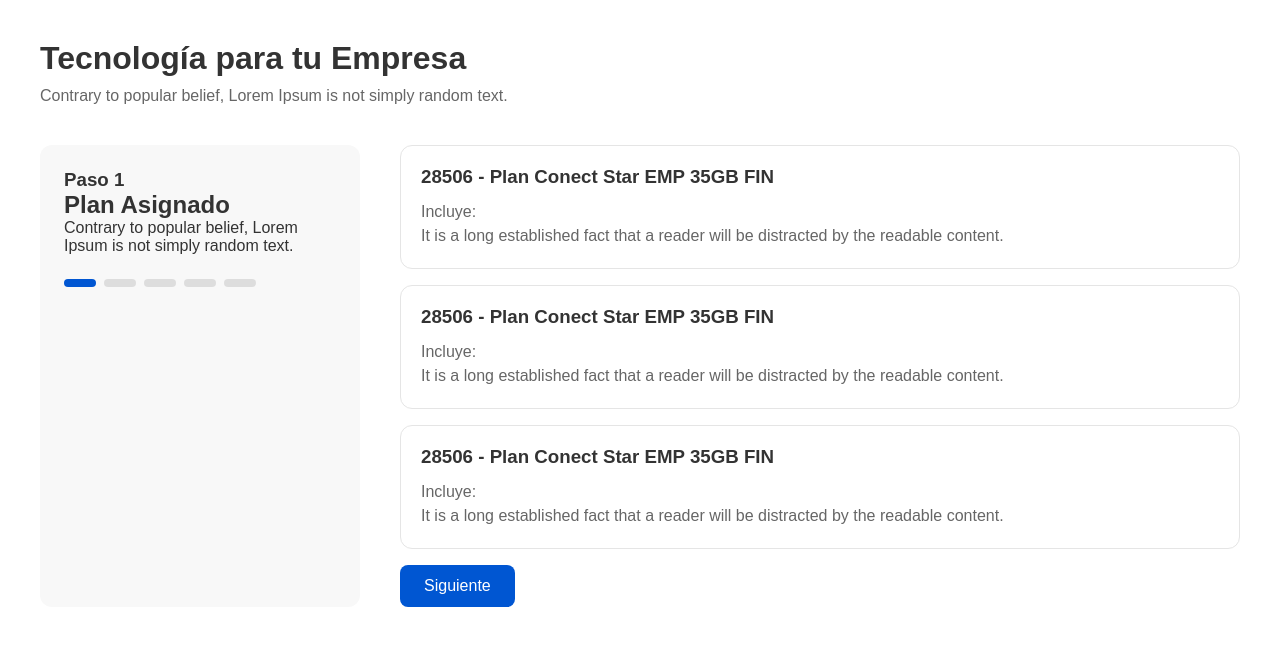
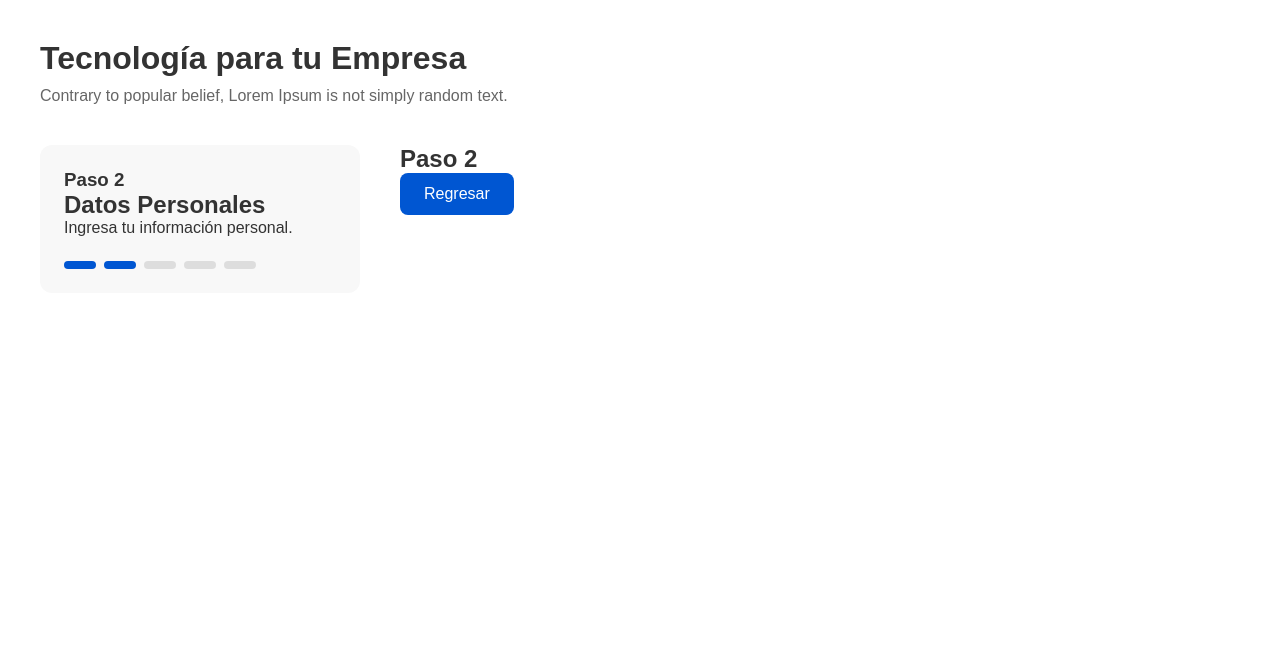
Before and after one commit to AlexisLeCo/prueba-hitss, a React (Vite) app: page / in a window 1280 px wide. Both pictures are taken after a click on the button "Siguiente". Shown: the top 646 px of the page. Built offline with nearby package versions, Linux system fonts and the light colour scheme.

Commit message:
Se implementa la navegacion con useState

```diff
--- a/src/App.jsx
+++ b/src/App.jsx
@@ -1,7 +1,34 @@
+import { useState } from "react";
+
 import Step1 from "./pages/Step1";
+import Step2 from "./pages/Step2";
 
 function App() {
-  return <Step1 />;
+  const [currentStep, setCurrentStep] = useState(1);
+
+  const nextStep = () => {
+    setCurrentStep((prev) => prev + 1);
+  };
+
+  const prevStep = () => {
+    setCurrentStep((prev) => prev - 1);
+  };
+
+  switch (currentStep) {
+    case 1:
+      return <Step1 nextStep={nextStep} />;
+
+    case 2:
+      return (
+        <Step2
+          nextStep={nextStep}
+          prevStep={prevStep}
+        />
+      );
+
+    default:
+      return <Step1 nextStep={nextStep} />;
+  }
 }
 
 export default App;
--- a/src/components/Buttons/PrimaryButton.jsx
+++ b/src/components/Buttons/PrimaryButton.jsx
@@ -1,8 +1,14 @@
 import "./PrimaryButton.css";
 
-function PrimaryButton({ children }) {
+function PrimaryButton({
+  children,
+  onClick,
+}) {
   return (
-    <button className="primary-button">
+    <button
+      className="primary-button"
+      onClick={onClick}
+    >
       {children}
     </button>
   );
--- a/src/pages/Step1.jsx
+++ b/src/pages/Step1.jsx
@@ -3,7 +3,7 @@ import StepSidebar from "../components/Sidebar/StepSidebar";
 import PlanCard from "../components/Cards/PlanCard";
 import PrimaryButton from "../components/Buttons/PrimaryButton";
 
-function Step1() {
+function Step1({ nextStep }) {
   const plans = [
     {
       id: 1,
@@ -43,9 +43,7 @@ function Step1() {
         />
       ))}
 
-      <PrimaryButton>
-        Siguiente
-      </PrimaryButton>
+      <PrimaryButton onClick={nextStep}>Siguiente</PrimaryButton>
     </WizardLayout>
   );
 }
--- /dev/null
+++ b/src/pages/Step2.jsx
@@ -0,0 +1,25 @@
+import WizardLayout from "../components/Layout/WizardLayout";
+import StepSidebar from "../components/Sidebar/StepSidebar";
+import PrimaryButton from "../components/Buttons/PrimaryButton";
+
+function Step2({ prevStep }) {
+  return (
+    <WizardLayout
+      sidebar={
+        <StepSidebar
+          step={2}
+          title="Datos Personales"
+          description="Ingresa tu información personal."
+        />
+      }
+    >
+      <h2>Paso 2</h2>
+
+      <PrimaryButton onClick={prevStep}>
+        Regresar
+      </PrimaryButton>
+    </WizardLayout>
+  );
+}
+
+export default Step2;
```
